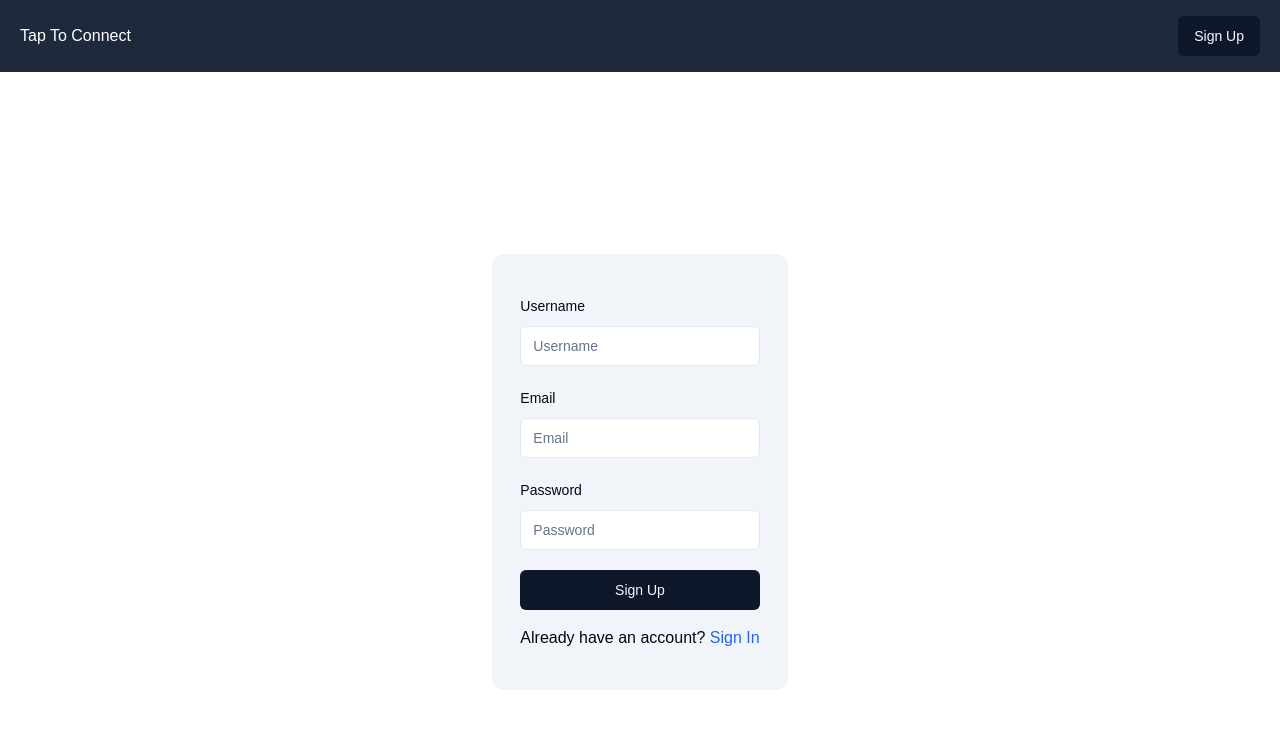
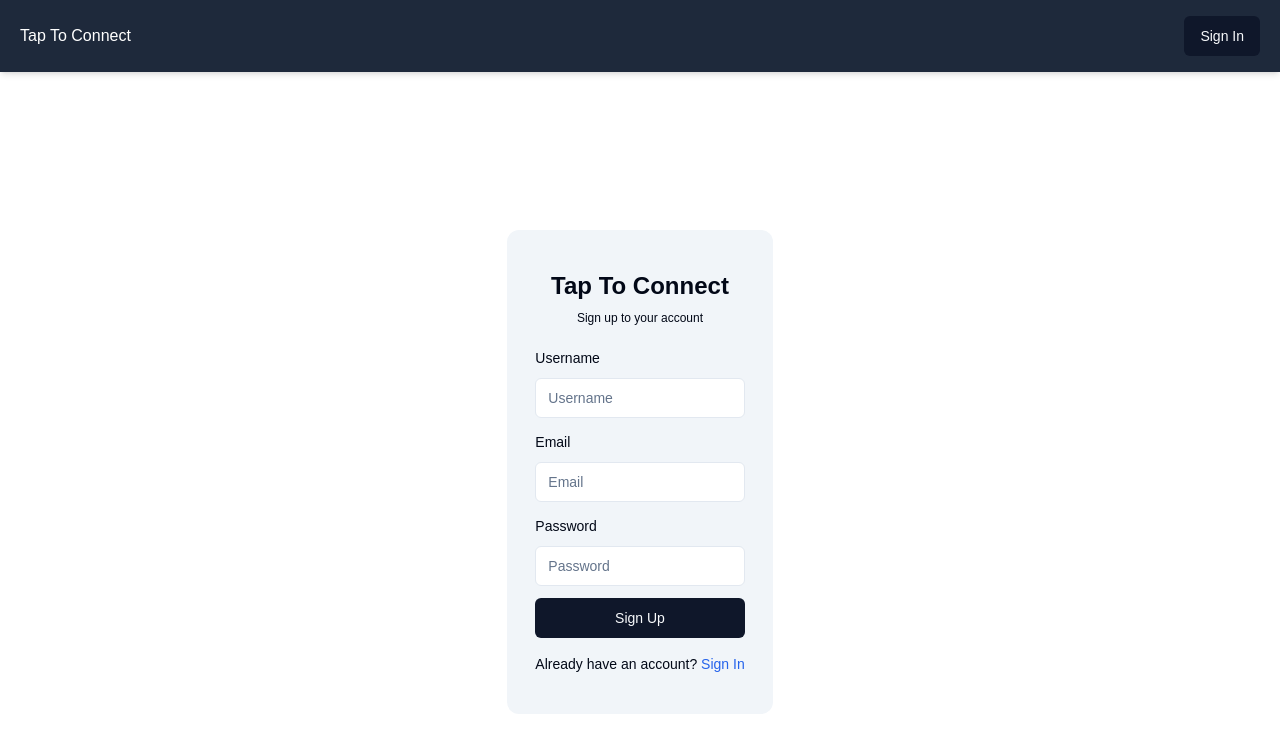
Before and after one commit to Sourav0010/Tap-To-Connect, a Next.js app: page /sign-up in a window 1280 px wide. Shown: the top 752 px of the page. Built offline with nearby package versions, Linux system fonts and the light colour scheme; no server answers.

Commit message:
UI alignment fixed

```diff
--- a/src/app/page.tsx
+++ b/src/app/page.tsx
@@ -141,11 +141,11 @@ export default function Home() {
                   <CarouselContent>
                      {testimonials.map((value, index) => (
                         <CarouselItem
-                           className='max-sm:basis-1/1 max-md:basis-1/2 basis-1/3 w-full'
+                           className='max-sm:basis-1/1 max-md:basis-1/2 basis-1/3 w-full '
                            key={index}
                         >
                            <div className='p-1'>
-                              <Card>
+                              <Card className='shadow-md'>
                                  <CardHeader>
                                     <Avatar>
                                        <AvatarImage
@@ -181,16 +181,19 @@ export default function Home() {
                         value: { image: string; name: string; title: string },
                         index: number
                      ) => (
-                        <Card key={index} className='w-full max-w-sm'>
+                        <Card
+                           key={index}
+                           className='w-full max-w-sm  hover:shadow-lg transition-shadow duration-300 cursor-pointer'
+                        >
                            <CardHeader>
                               <Avatar>
                                  <AvatarImage src={value.image} alt='@shadcn' />
                                  <AvatarFallback>CN</AvatarFallback>
                               </Avatar>
-                              <CardTitle className='font-bold max-sm:text-sm max-md:text-base'>
+                              <CardTitle className='font-bold max-sm:text-sm max-md:text-base cursor-pointer'>
                                  {value.name}
                               </CardTitle>
-                              <CardDescription className='max-sm:text-xs max-md:text-sm'>
+                              <CardDescription className='max-sm:text-xs max-md:text-sm cursor-pointer'>
                                  {value.title}
                               </CardDescription>
                            </CardHeader>
@@ -206,7 +209,12 @@ export default function Home() {
                      &copy; 2024 Tap To Connect. All rights reserved.
                   </p>
 
-                  <p className='text-sm mt-3'>Build by Sourav Mohanty . </p>
+                  <p className='text-sm my-3'>
+                     Build by{' '}
+                     <Link href={'https://sourav-mohanty-dev.netlify.app/'}>
+                        Sourav Mohanty
+                     </Link>{' '}
+                  </p>
                </div>
             </footer>
          </main>
--- a/src/app/sign-in/page.tsx
+++ b/src/app/sign-in/page.tsx
@@ -60,10 +60,15 @@ const page = () => {
    return (
       <div className='flex h-svh items-center justify-center '>
          <div className='bg-slate-100 px-7 py-10 rounded-xl '>
+            <h1 className='text-2xl font-bold text-center'>Tap To Connect</h1>
+            <p className='text-center text-xs mt-2 mb-5'>
+               Sign in to your account
+            </p>
+
             <Form {...form}>
                <form
                   onSubmit={form.handleSubmit(onSubmit)}
-                  className='space-y-6'
+                  className='space-y-3'
                >
                   <FormField
                      control={form.control}
@@ -103,7 +108,7 @@ const page = () => {
                </form>
             </Form>
             <div className='mt-4'>
-               <p>
+               <p className='text-center text-sm'>
                   Don't have an account?{' '}
                   <Link href='/sign-up'>
                      <span className='text-blue-600'>Sign up</span>
--- a/src/app/sign-up/page.tsx
+++ b/src/app/sign-up/page.tsx
@@ -92,10 +92,14 @@ const page = () => {
    return (
       <div className='flex items-center justify-center h-svh'>
          <div className='bg-slate-100 px-7 py-10 rounded-xl '>
+            <h1 className='text-2xl font-bold text-center'>Tap To Connect</h1>
+            <p className='text-center text-xs mt-2 mb-5'>
+               Sign up to your account
+            </p>
             <Form {...form}>
                <form
                   onSubmit={form.handleSubmit(onSubmit)}
-                  className='space-y-5'
+                  className='space-y-3'
                >
                   <FormField
                      name='username'
@@ -163,7 +167,7 @@ const page = () => {
                </form>
             </Form>
             <div className='mt-4'>
-               <p>
+               <p className='text-center text-sm'>
                   Already have an account?{' '}
                   <Link href='/sign-in'>
                      <span className='text-blue-600'>Sign In</span>
--- a/src/components/NavBar.tsx
+++ b/src/components/NavBar.tsx
@@ -4,16 +4,6 @@ import { Button } from './ui/button';
 import { signOut, useSession } from 'next-auth/react';
 import { useRouter } from 'next/navigation';
 import Link from 'next/link';
-import {
-   Drawer,
-   DrawerClose,
-   DrawerContent,
-   DrawerFooter,
-   DrawerHeader,
-   DrawerTitle,
-   DrawerTrigger,
-} from '@/components/ui/drawer';
-import { Share } from 'lucide-react';
 
 const NavBar = () => {
    const { data: session } = useSession();
@@ -22,18 +12,18 @@ const NavBar = () => {
       if (session) {
          await signOut();
       } else {
-         router.push('/sign-up');
+         router.push('/sign-in');
       }
    }
 
    return (
-      <nav className='bg-slate-800 text-white px-5 py-4 flex items-center justify-between'>
+      <nav className='bg-slate-800 text-white px-5 py-4 flex items-center justify-between sticky top-0 z-50 shadow-md'>
          <Link href='/'>
             <h1>Tap To Connect</h1>
          </Link>
          <div className='flex flex-row gap-4 items-center justify-center'>
             <Button onClick={() => handleClick(session)}>
-               {session ? 'Sign Out' : 'Sign Up'}
+               {session ? 'Sign Out' : 'Sign In'}
             </Button>
          </div>
       </nav>
```
